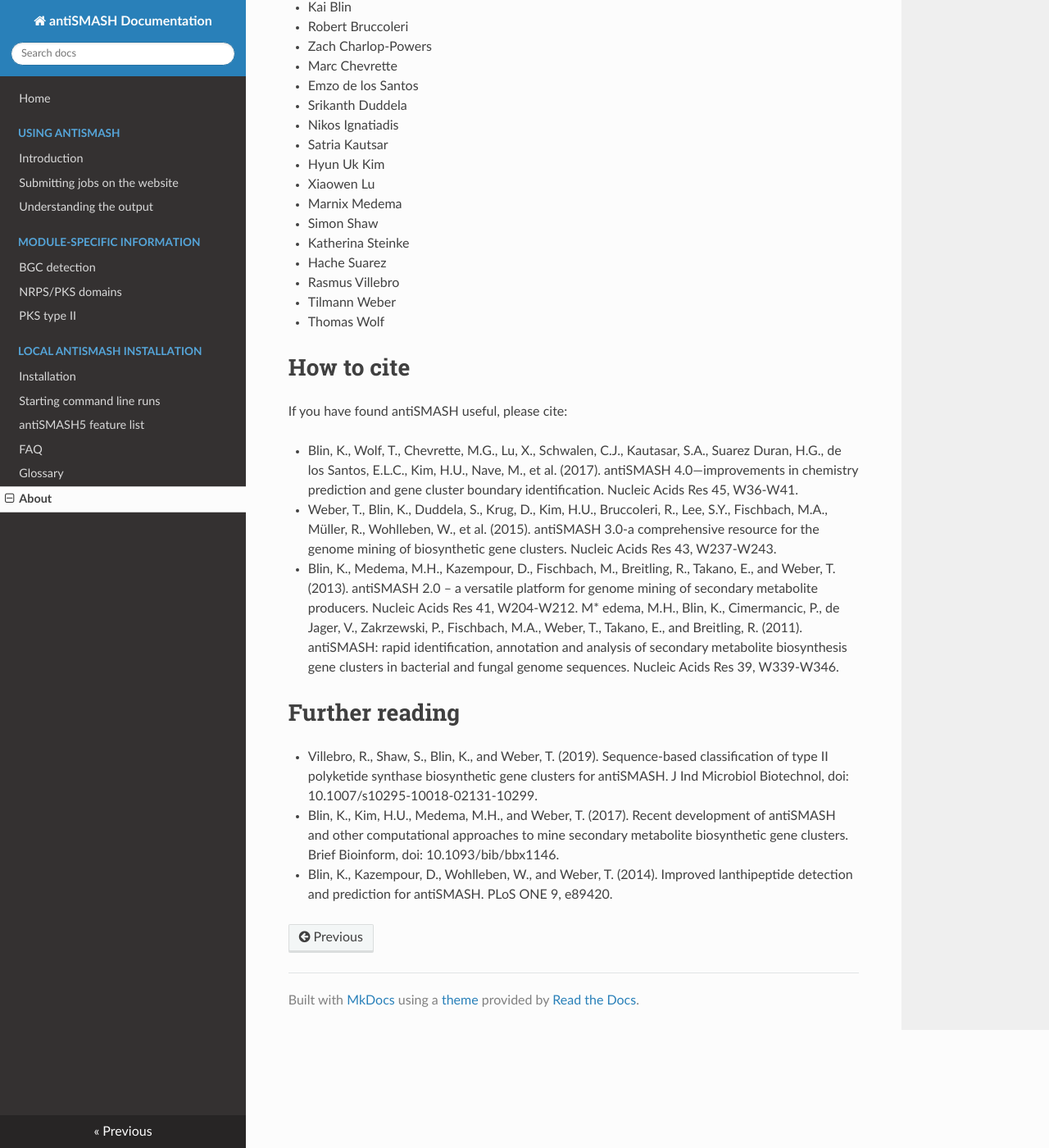
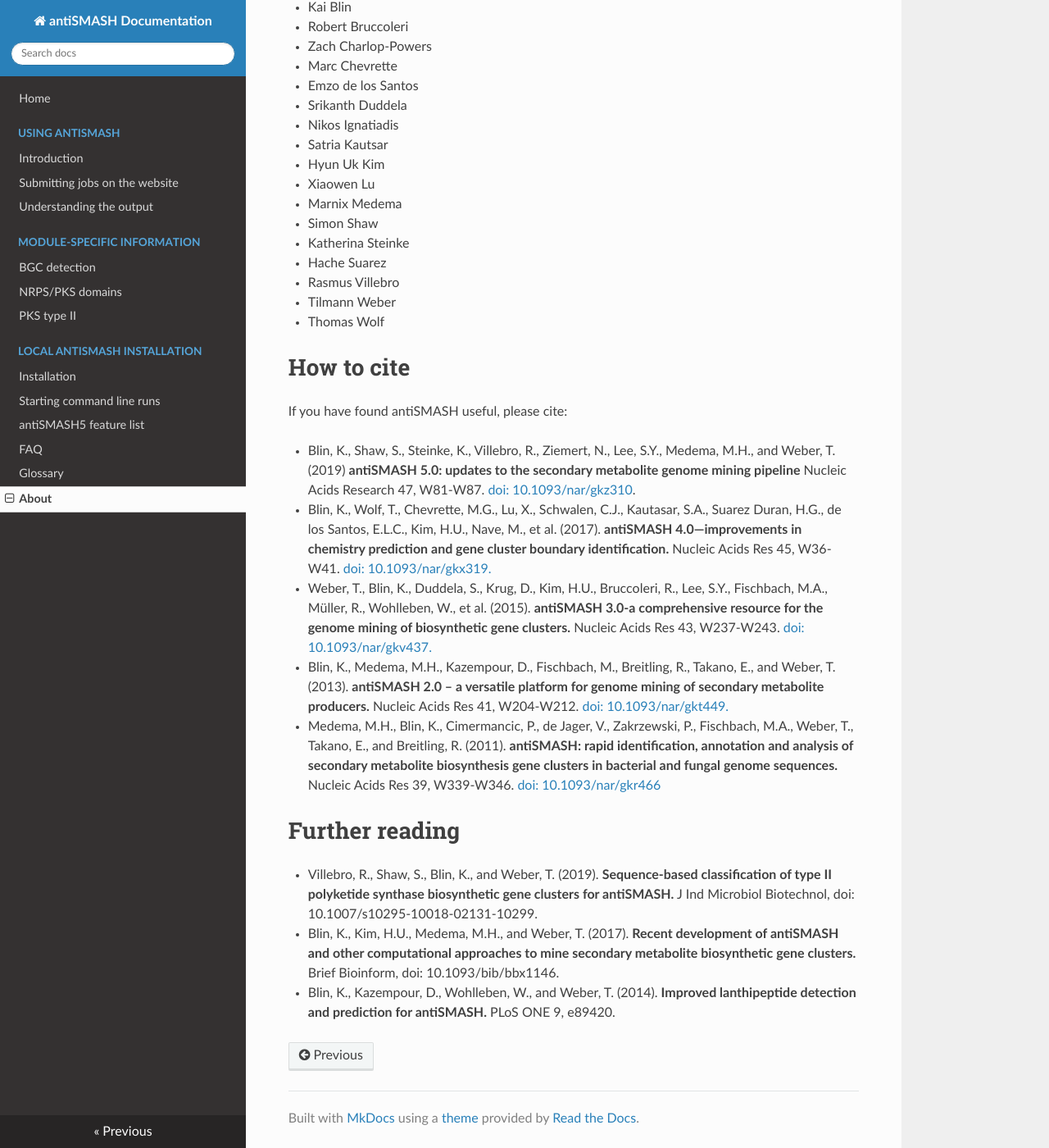
Before and after one commit to antismash/documentation, an MkDocs documentation site: the page built from docs/about.md, in a window 1280 px wide and 1400 px high, scrolled down 608 px. Shown: the whole window at 82% size. Built offline with MkDocs 1.6.1, drawn with Linux system fonts in a browser that asks for light colours; nearby versions of some CDN libraries.

Commit message:
about: add aS5 paper and reformat existing

```diff
--- a/docs/about.md
+++ b/docs/about.md
@@ -35,12 +35,13 @@ List of contributors
 
 If you have found antiSMASH useful, please cite:
 
-* Blin, K., Wolf, T., Chevrette, M.G., Lu, X., Schwalen, C.J., Kautasar, S.A., Suarez Duran, H.G., de los Santos, E.L.C., Kim, H.U., Nave, M., et al. (2017). antiSMASH 4.0—improvements in chemistry prediction and gene cluster boundary identification. Nucleic Acids Res 45, W36-W41.
-* Weber, T., Blin, K., Duddela, S., Krug, D., Kim, H.U., Bruccoleri, R., Lee, S.Y., Fischbach, M.A., Müller, R., Wohlleben, W., et al. (2015). antiSMASH 3.0-a comprehensive resource for the genome mining of biosynthetic gene clusters. Nucleic Acids Res 43, W237-W243.
-* Blin, K., Medema, M.H., Kazempour, D., Fischbach, M., Breitling, R., Takano, E., and Weber, T. (2013). antiSMASH 2.0 – a versatile platform for genome mining of secondary metabolite producers. Nucleic Acids Res 41, W204-W212.
-M* edema, M.H., Blin, K., Cimermancic, P., de Jager, V., Zakrzewski, P., Fischbach, M.A., Weber, T., Takano, E., and Breitling, R. (2011). antiSMASH: rapid identification, annotation and analysis of secondary metabolite biosynthesis gene clusters in bacterial and fungal genome sequences. Nucleic Acids Res 39, W339-W346.
+* Blin, K., Shaw, S., Steinke, K., Villebro, R., Ziemert, N., Lee, S.Y., Medema, M.H., and Weber, T. (2019) **antiSMASH 5.0: updates to the secondary metabolite genome mining pipeline** Nucleic Acids Research 47, W81-W87. [doi: 10.1093/nar/gkz310](https://doi.org/10.1093/nar/gkz310).
+* Blin, K., Wolf, T., Chevrette, M.G., Lu, X., Schwalen, C.J., Kautasar, S.A., Suarez Duran, H.G., de los Santos, E.L.C., Kim, H.U., Nave, M., et al. (2017). **antiSMASH 4.0—improvements in chemistry prediction and gene cluster boundary identification.** Nucleic Acids Res 45, W36-W41. [doi: 10.1093/nar/gkx319.](http://dx.doi.org/10.1093/nar/gkx319)
+* Weber, T., Blin, K., Duddela, S., Krug, D., Kim, H.U., Bruccoleri, R., Lee, S.Y., Fischbach, M.A., Müller, R., Wohlleben, W., et al. (2015). **antiSMASH 3.0-a comprehensive resource for the genome mining of biosynthetic gene clusters.** Nucleic Acids Res 43, W237-W243. [doi: 10.1093/nar/gkv437.](http://dx.doi.org/10.1093/nar/gkv437)
+* Blin, K., Medema, M.H., Kazempour, D., Fischbach, M., Breitling, R., Takano, E., and Weber, T. (2013). **antiSMASH 2.0 – a versatile platform for genome mining of secondary metabolite producers.** Nucleic Acids Res 41, W204-W212. [doi: 10.1093/nar/gkt449.](http://dx.doi.org/10.1093/nar/gkt449)
+* Medema, M.H., Blin, K., Cimermancic, P., de Jager, V., Zakrzewski, P., Fischbach, M.A., Weber, T., Takano, E., and Breitling, R. (2011). **antiSMASH: rapid identification, annotation and analysis of secondary metabolite biosynthesis gene clusters in bacterial and fungal genome sequences.** Nucleic Acids Res 39, W339-W346. [doi: 10.1093/nar/gkr466](http://dx.doi.org/10.1093/nar/gkr466)
 
 # Further reading
-* Villebro, R., Shaw, S., Blin, K., and Weber, T. (2019). Sequence-based classification of type II polyketide synthase biosynthetic gene clusters for antiSMASH. J Ind Microbiol Biotechnol, doi: 10.1007/s10295-10018-02131-10299.
-* Blin, K., Kim, H.U., Medema, M.H., and Weber, T. (2017). Recent development of antiSMASH and other computational approaches to mine secondary metabolite biosynthetic gene clusters. Brief Bioinform, doi: 10.1093/bib/bbx1146.
-* Blin, K., Kazempour, D., Wohlleben, W., and Weber, T. (2014). Improved lanthipeptide detection and prediction for antiSMASH. PLoS ONE 9, e89420.
+* Villebro, R., Shaw, S., Blin, K., and Weber, T. (2019). **Sequence-based classification of type II polyketide synthase biosynthetic gene clusters for antiSMASH.** J Ind Microbiol Biotechnol, doi: 10.1007/s10295-10018-02131-10299.
+* Blin, K., Kim, H.U., Medema, M.H., and Weber, T. (2017). **Recent development of antiSMASH and other computational approaches to mine secondary metabolite biosynthetic gene clusters.** Brief Bioinform, doi: 10.1093/bib/bbx1146.
+* Blin, K., Kazempour, D., Wohlleben, W., and Weber, T. (2014). **Improved lanthipeptide detection and prediction for antiSMASH.** PLoS ONE 9, e89420.
```
